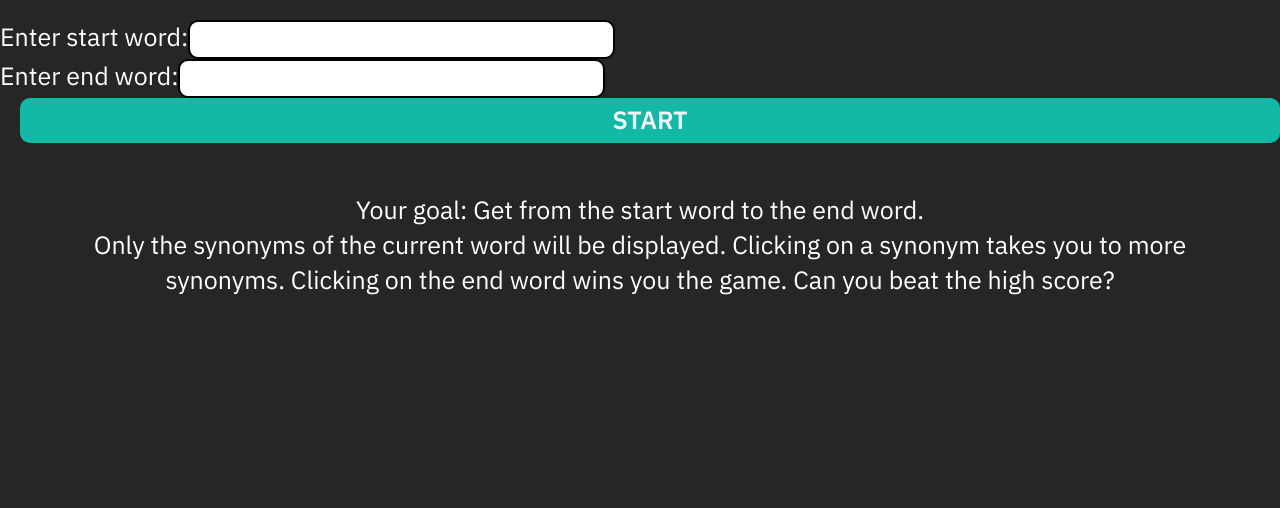
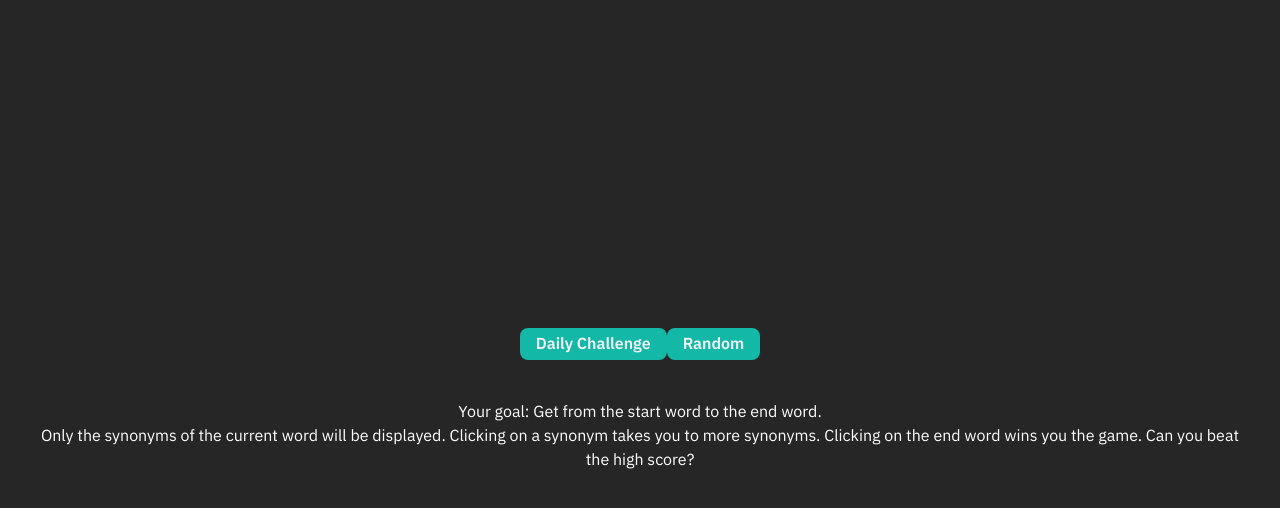
Before and after one commit to bjfoutz00/thesaurus-game, a Vue app: page / in a window 1280 px wide. Shown: the top 508 px of the page. Built offline with nearby package versions, Linux system fonts and the light colour scheme.

Commit message:
connect to backend

```diff
--- a/src/App.vue
+++ b/src/App.vue
@@ -10,7 +10,6 @@
   -webkit-font-smoothing: antialiased;
   -moz-osx-font-smoothing: grayscale;
   text-align: center;
-  color: #2c3e50;
 }
 
 nav {
--- a/src/index.css
+++ b/src/index.css
@@ -1,4 +1,4 @@
-@import url('https://fonts.googleapis.com/css2?family=IBM+Plex+Sans+Arabic:wght@400;500;600&family=Montserrat:wght@500&family=Roboto&display=swap');
+@import url("https://fonts.googleapis.com/css2?family=IBM+Plex+Sans+Arabic:wght@400;500;600&family=Montserrat:wght@500&family=Roboto&display=swap");
 
 @tailwind base;
 @tailwind components;
@@ -6,15 +6,19 @@
 
 @layer base {
   * {
-        @apply font-sans text-xl;
+    @apply font-sans;
+    box-sizing: border-box;
+  }
+  body {
+    @apply bg-neutral-800 text-white;
   }
   .wordButton {
-        @apply border rounded-2xl py-1 mx-1
+    @apply border border-neutral-900 px-3 py-1 my-1 rounded-2xl mx-1 bg-neutral-700 hover:bg-teal-600;
   }
   .inputText {
-        @apply pl-1 border-solid border-2 border-black rounded-lg w-1/3 text-neutral-900
+    @apply pl-1 border-solid border-2 border-black rounded-lg w-1/3 text-neutral-900;
   }
   .submitButton {
-        @apply bg-teal-500 px-4 py-1 text-gray-100 rounded-lg font-semibold
+    @apply bg-teal-500 px-4 py-1 text-gray-100 rounded-lg font-semibold;
   }
 }
--- a/src/views/HomeView.vue
+++ b/src/views/HomeView.vue
@@ -1,18 +1,13 @@
 <template>
-  <div class="bg-neutral-800 text-white">
+  <div class="m-auto">
     <!-- pre-game view -->
     <div v-if="!gameRunning">
-      <form class="pt-4 flex flex-col" @submit.prevent="startGame()">
-        <div class="flex">
-          <label class="">Enter start word: </label>
-          <input class="inputText" type="text" v-model="startWord" />
+      <div>
+        <button class="submitButton" @click="getDailyChallenge">
+          Daily Challenge
+        </button>
+        <button class="submitButton" @click="getRandomWord">Random</button>
       </div>
-        <div class="flex">
-          <label class="">Enter end word: </label>
-          <input class="inputText" type="text" v-model="endWord" />
-        </div>
-        <input class="ml-4 submitButton" type="submit" value="START" />
-      </form>
       <div class="mx-10 mt-10">
         <p>Your goal: Get from the start word to the end word.</p>
         <p>
@@ -26,8 +21,8 @@
     <!-- game view -->
     <div v-if="!endWordFound && gameRunning">
       <div>
-        <span>Start word: {{ startWord }}</span>
-        <span>End word: {{ endWord }}</span>
+        <span class="mx-4">Start word: {{ startWord }}</span>
+        <span class="mx-4">End word: {{ endWord }}</span>
         <p>Current word: {{ currentWord }}</p>
       </div>
       <p>
@@ -35,6 +30,7 @@
           @click.prevent="getSynonyms(word)"
           v-for="word in sortedSynonyms"
           :key="word"
+          class="wordButton"
         >
           {{ word }}
         </button>
@@ -49,19 +45,38 @@
 
     <!-- post-game view -->
     <div v-if="endWordFound">
-      <h1>CONGRATULATIONS</h1>
-      <p>Score: {{ numClicks }}</p>
-      <form @submit.prevent="submitToLdrbrd(playerName)">
-        <label>Enter Player Name: </label>
-        <input type="text" v-model="playerName" />
-        <input type="submit" />
+      <h1 class="text-4xl italic">You win!</h1>
+      <p class="bold text-xl">Score: {{ numClicks }}</p>
+      <form
+        v-if="!this.submittedName"
+        class="my-3"
+        @submit.prevent="submitToLdrbrd(playerName)"
+      >
+        <label class="text-left">Enter Player Name: </label>
+        <div>
+          <input
+            class="py-[0.2rem] px-1 rounded-lg text-black"
+            type="text"
+            v-model="playerName"
+          />
+          <input
+            type="submit"
+            class="bg-neutral-600 px-3 mx-2 py-1 text-gray-100 rounded-lg font-semibold"
+          />
+        </div>
       </form>
-      <p>Leaderboard</p>
-      <ol>
-        <li v-for="player in leaderboard" :key="player">
-          {{ player.name }}: {{ player.score }}
+      <p class="text-2xl">Leaderboard</p>
+      <ol class="list-decimal divide-y">
+        <li v-for="player in leaderboard" :key="player.name">
+          <div class="flex flex-row justify-between py-1">
+            <span>{{ player.name }}</span> <span>{{ player.score }}</span>
+          </div>
         </li>
       </ol>
+      <p v-if="players.length === 0" class="italic text-neutral-400">
+        No one is on the leaderboard for this challenge yet...you could be the
+        first!
+      </p>
     </div>
   </div>
 </template>
@@ -79,6 +94,7 @@ export default {
       gameRunning: false,
       endWordFound: false,
       numClicks: 0,
+      submittedName: false,
       players: [
         { name: "shreklvr", score: 1 },
         { name: "jrdblck", score: 9000 },
@@ -94,13 +110,14 @@ export default {
       });
     },
     sortedSynonyms() {
-      return Array.from(this.synonyms).sort();
+      let synArr = Array.from(this.synonyms);
+      return synArr.sort();
     },
   },
   methods: {
     async startGame() {
+      await this.getSynonyms(this.startWord);
       this.gameRunning = true;
-      await this.getSynonyms(this.startWord);
       this.numClicks = 0;
     },
     newGame() {
@@ -111,13 +128,35 @@ export default {
       this.currentWord = "";
     },
     submitToLdrbrd(playerName) {
-      this.players.push({ name: playerName, score: this.numClicks });
+      this.submittedName = true;
+      const url = `http://localhost:3000/addUserScore`;
+      fetch(url, {
+        method: "POST",
+        headers: {
+          Accept: "application/json, text/plain, */*",
+          "Content-Type": "application/json",
+        },
+        body: JSON.stringify({
+          startWord: this.startWord,
+          endWord: this.endWord,
+          username: playerName,
+          score: this.numClicks,
+        }),
+      })
+        .then((response) => {
+          return response.json();
+        })
+        .then((data) => {
+          this.players = data.users;
+        });
     },
     async getSynonyms(word) {
       this.numClicks++;
       this.currentWord = word;
       if (word === this.endWord) {
         this.endWordFound = true;
+        this.submittedName = false;
+        this.loadLeaderboard();
         return;
       }
       const apiKey = "b559bc247d182feed8e5e15a4a035230";
@@ -130,7 +169,8 @@ export default {
         .then((data) => {
           this.synonyms = new Set();
           console.log(data);
-          Object.keys(data).forEach((wordType) => {
+          let wordType = "adjective";
+
           if (data[wordType].syn) {
             data[wordType].syn.forEach((word) => {
               this.synonyms.add(word);
@@ -147,52 +187,57 @@ export default {
               this.synonyms.add(word);
             });
           }
-          });
+
           console.log(this.synonyms);
         });
     },
-    // async getSynonyms() {
-    //   const apiKey = "02faeac6-c0bc-4910-a555-88dbd7edca6c";
-    //   const url = `https://www.dictionaryapi.com/api/v3/references/thesaurus/json/${this.currentWord}?key=${apiKey}`;
-    //   let response = await fetch(url);
-    //   let data = await response.json();
-    //   let copiedData = [...data];
-    //   console.log(Array.isArray(data));
-    //   console.log(data);
-    //   this.synonyms = [];
-    //   copiedData.forEach((item) => {
-    //     let syn_list = item.def[0].sseq[0][0][1].syn_list;
-    //     let rel_list = item.def[0].sseq[0][0][1].rel_list;
-
-    //     for (let list of syn_list) {
-    //       for (let wd_obj of list) {
-    //         for (let word of Object.values(wd_obj)) {
-    //           this.synonyms.push(word);
-    //         }
-    //       }
-    //     }
-    //     for (let list of rel_list) {
-    //       for (let wd_obj of list) {
-    //         for (let word of Object.values(wd_obj)) {
-    //           this.synonyms.push(word);
-    //         }
-    //       }
-    //     }
-
-    //     console.log(this.synonyms);
-    //   });
-    // },
-
+    loadLeaderboard() {
+      const url = `http://localhost:3000/getEntry/${this.startWord}/${this.endWord}`;
+      fetch(url, {
+        method: "GET",
+      })
+        .then((response) => {
+          return response.json();
+        })
+        .then((data) => {
+          console.log("got the players");
+          this.players = data.users;
+        });
+    },
     updateCurrentWord(newWord) {
       this.currentWord = newWord;
     },
-    getStartWord(value) {
-      console.log(value);
-      this.startWord = value;
+    getDailyChallenge() {
+      const url = "http://localhost:3000/getDaily";
+      fetch(url)
+        .then((response) => {
+          return response.json();
+        })
+        .then((data) => {
+          this.startWord = data.word;
+          this.endWord = data.antonym;
+          this.startGame();
+        });
     },
-    getEndWord(value) {
-      console.log(value);
-      this.endWord = value;
+    getRandomWord() {},
+    shuffle(array) {
+      let currentIndex = array.length,
+        randomIndex;
+
+      // While there remain elements to shuffle...
+      while (currentIndex != 0) {
+        // Pick a remaining element...
+        randomIndex = Math.floor(Math.random() * currentIndex);
+        currentIndex--;
+
+        // And swap it with the current element.
+        [array[currentIndex], array[randomIndex]] = [
+          array[randomIndex],
+          array[currentIndex],
+        ];
+      }
+
+      return array;
     },
   },
 };
```
Lines whose indentation alone changed are shown as unchanged.
